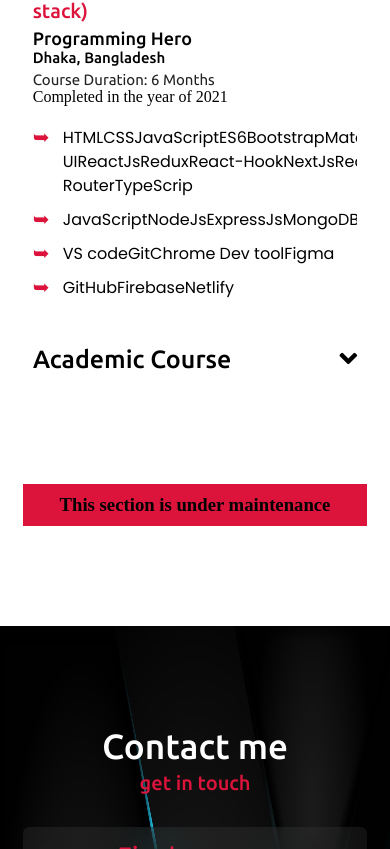
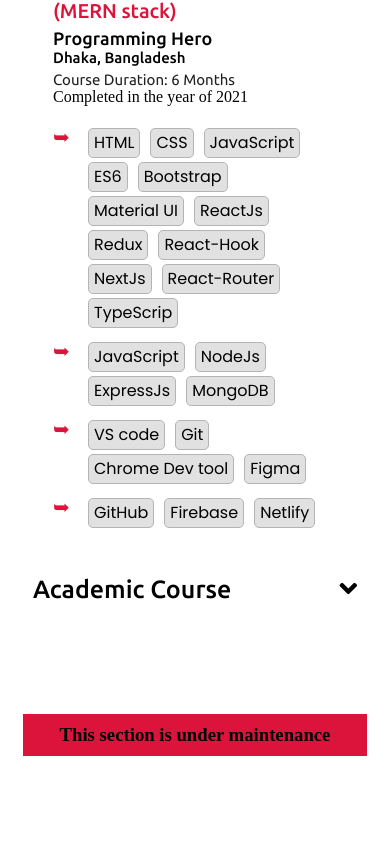
Before and after one commit to Maaazhar/maaazhar.github.io, a React (Vite) app: page / in a window 390 px wide. Shown: the part 6975-7824 px from the top of the page. Built offline with nearby package versions, Linux system fonts and the light colour scheme.

Commit message:
adding data of education section-5

```diff
--- a/src/components/Education/Education.css
+++ b/src/components/Education/Education.css
@@ -16,7 +16,6 @@
 }
 
 .educationTabs {
-    width: 85%;
     display: flex;
     padding: 10px;
 }
@@ -97,6 +96,8 @@
 
 .educationTabContent>ul>li {
     position: relative;
+    display: flex;
+    flex-wrap: wrap;
     list-style: none;
     padding-left: 30px;
     margin-bottom: 10px;
@@ -111,11 +112,16 @@
     color: crimson;
 }
 
+.educationTabContent>ul>li>li{
+    margin: 2px 5px;
+    padding: 2px 5px;
+    background-color: #e1e1e1;
+    border: 1px solid #b5b4b4;
+    border-radius: 5px;
+}
+
 /* responsive media query for education */
 @media (max-width: 1190px) {
-    .educationTabs {
-        width: 95%;
-    }
 
     .educationTabWrapper {
         flex: 3;
@@ -124,7 +130,6 @@
 
 @media (max-width: 947px) {
     .educationTabs {
-        width: 95%;
         flex-direction: column;
     }
 
@@ -156,9 +161,6 @@
         width: 250px;
     }
 
-    .educationTabs {
-        width: 110%;
-    }
 
     .educationTab {
         padding: 10px 15px;
--- a/src/components/Education/Education.jsx
+++ b/src/components/Education/Education.jsx
@@ -80,7 +80,7 @@ const Education = () => {
         <section className="education" id="education">
             <div className="max-width">
                 <h2 className="title">My Education</h2>
-                <div className="educationContentWrapper">
+                <div className="educationContentWrapper ">
                     {educationList.map((d, i) => (
                         <div className="educationCategory accordion" key={`${d.category}-${i}`}>
                             <input
@@ -99,7 +99,7 @@ const Education = () => {
                             <div className="educationContent accordionContent">
                                 <div className="educationTabsWrapper">
                                     <div className="educationTabs">
-                                        <div className="educationTabWrapper">
+                                        <div className="educationTabWrapper ">
                                             {d.courseTitles.map((t, j) => (
                                                 <button
                                                     key={t + 1 + j}
@@ -109,11 +109,11 @@ const Education = () => {
                                                 </button>
                                             ))}
                                         </div>
-                                        <div className="educationTabContentWrapper">
+                                        <div className="educationTabContentWrapper ">
                                             {d.courseList.map((c, k) => (
                                                 <div
                                                     key={c - 1 + k}
-                                                    className={tabState === k ? "educationTabContent activeEducationContent" : "educationTabContent"}>
+                                                    className={tabState === k ? "educationTabContent activeEducationContent  " : "educationTabContent"}>
                                                     <h3 className="courseTitle">{c.title}</h3>
                                                     <p className="institute">{c.institute}</p>
                                                     <p className="universityBoard">{c.universityBoard}</p>
@@ -122,8 +122,12 @@ const Education = () => {
                                                     <p className="passingYear">Completed in the year of {c.passingYear}</p>
                                                     <p className="courseDetails"></p>
                                                     <ul>
-                                                        {c.majorSubject.map((des) => (
-                                                            <li key={des + 1 + k}>{des}</li>
+                                                        {c.majorSubject.map((des, l) => (
+                                                            <li key={des + 1 + l}>
+                                                                {des.map((major) => (
+                                                                    <li key={major + 1 + l}>{major}</li>
+                                                                ))}
+                                                            </li>
                                                         ))}
                                                     </ul>
                                                 </div>
```
Also changed, not shown: src/components/Skill/Skills.css (+0 -24 lines).
